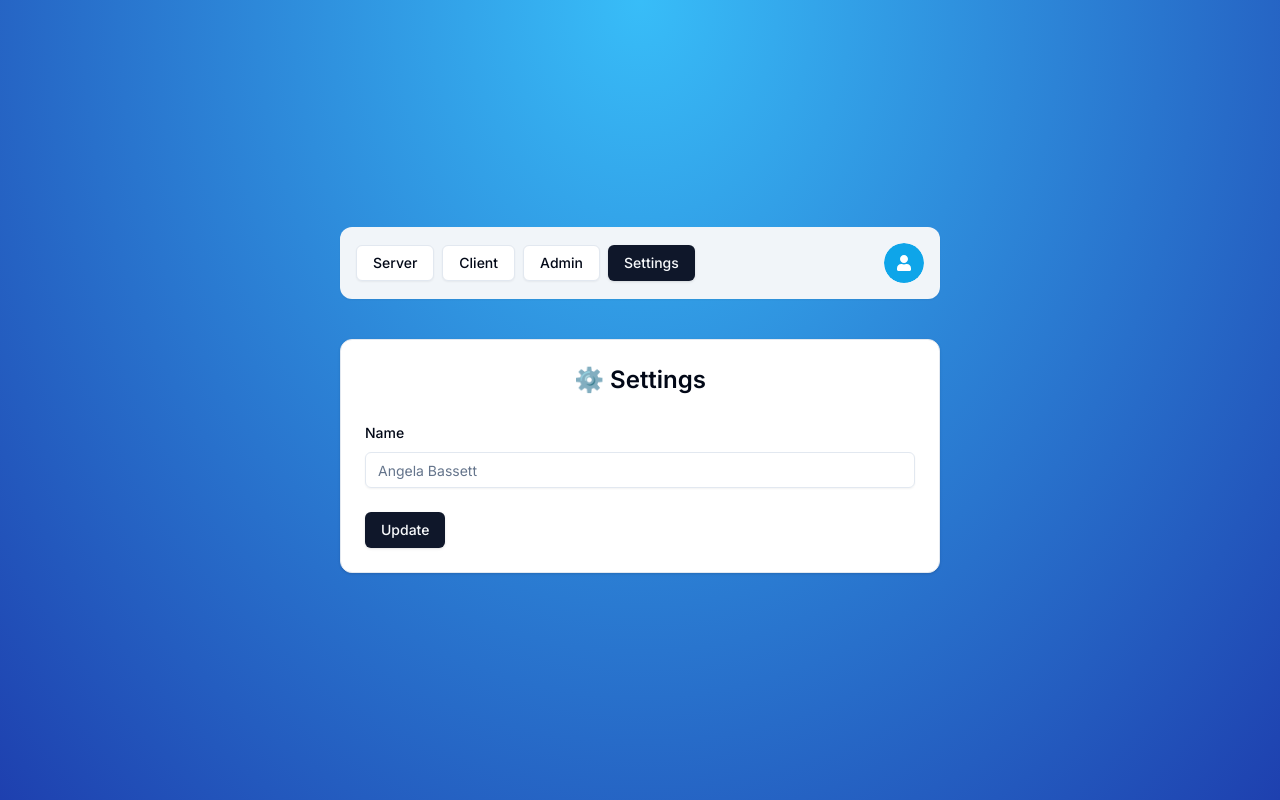
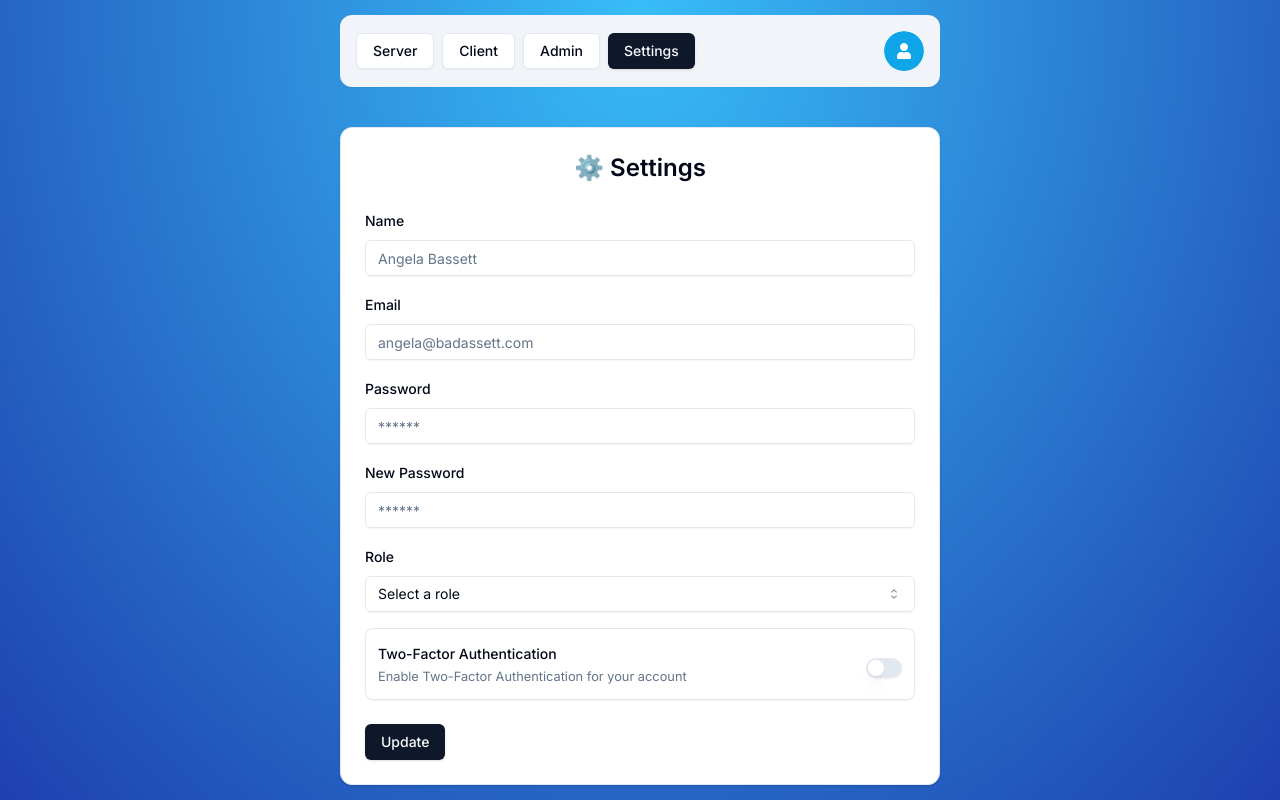
Before and after one commit to pdrmenezes/next-auth-v5-toolkit, a Next.js app: page /settings in a window 1280 px wide. Built offline with nearby package versions, Linux system fonts and the light colour scheme; no server answers.

Commit message:
feat: improve update settings form

```diff
--- a/app/(protected)/settings/page.tsx
+++ b/app/(protected)/settings/page.tsx
@@ -14,6 +14,9 @@ import { useSession } from "next-auth/react";
 import { useCurrentUser } from "@/hooks/use-current-user";
 import { FormSuccess } from "@/components/form-success";
 import { FormError } from "@/components/form-error";
+import { Select, SelectContent, SelectItem, SelectTrigger, SelectValue } from "@/components/ui/select";
+import { Switch } from "@/components/ui/switch";
+import { UserRole } from "@prisma/client";
 
 type UpdateSettingsFormType = z.output<typeof SettingsSchema>;
 
@@ -29,6 +32,11 @@ export default function SettingsPage() {
     defaultValues: {
       // using 'undefined' as fallback to avoid saving the name field as empty string on the database
       name: user?.name || undefined,
+      email: user?.email || undefined,
+      password: undefined,
+      newPassword: undefined,
+      role: user?.role || undefined,
+      isTwoFactorEnabled: user?.isTwoFactorEnabled,
     },
   });
 
@@ -66,6 +74,84 @@ export default function SettingsPage() {
                     <FormControl>
                       <Input {...field} placeholder="Angela Bassett" disabled={isPending} />
                     </FormControl>
+                    <FormMessage />
+                  </FormItem>
+                )}
+              />
+              <FormField
+                control={form.control}
+                name="email"
+                render={({ field }) => (
+                  <FormItem>
+                    <FormLabel>Email</FormLabel>
+                    <FormControl>
+                      <Input {...field} placeholder="angela@badassett.com" type="email" disabled={isPending} />
+                    </FormControl>
+                    <FormMessage />
+                  </FormItem>
+                )}
+              />
+              <FormField
+                control={form.control}
+                name="password"
+                render={({ field }) => (
+                  <FormItem>
+                    <FormLabel>Password</FormLabel>
+                    <FormControl>
+                      <Input {...field} placeholder="******" type="password" disabled={isPending} />
+                    </FormControl>
+                    <FormMessage />
+                  </FormItem>
+                )}
+              />
+              <FormField
+                control={form.control}
+                name="newPassword"
+                render={({ field }) => (
+                  <FormItem>
+                    <FormLabel>New Password</FormLabel>
+                    <FormControl>
+                      <Input {...field} placeholder="******" type="password" disabled={isPending} />
+                    </FormControl>
+                    <FormMessage />
+                  </FormItem>
+                )}
+              />
+              <FormField
+                control={form.control}
+                name="role"
+                render={({ field }) => (
+                  <FormItem>
+                    <FormLabel>Role</FormLabel>
+                    <Select disabled={isPending} onValueChange={field.onChange} defaultValue={field.value}>
+                      <FormControl>
+                        <SelectTrigger>
+                          <SelectValue placeholder="Select a role" />
+                        </SelectTrigger>
+                      </FormControl>
+                      <SelectContent>
+                        <SelectItem value={UserRole.ADMIN}>Admin</SelectItem>
+                      </SelectContent>
+                      <SelectContent>
+                        <SelectItem value={UserRole.USER}>User</SelectItem>
+                      </SelectContent>
+                    </Select>
+                    <FormMessage />
+                  </FormItem>
+                )}
+              />
+              <FormField
+                control={form.control}
+                name="isTwoFactorEnabled"
+                render={({ field }) => (
+                  <FormItem className="flex items-center justify-between rounded-lg border p-3 shadow-sm">
+                    <div className="space-y-0.5">
+                      <FormLabel>Two-Factor Authentication</FormLabel>
+                      <FormDescription>Enable Two-Factor Authentication for your account</FormDescription>
+                    </div>
+                    <FormControl>
+                      <Switch disabled={isPending} onCheckedChange={field.onChange} checked={field.value} />
+                    </FormControl>
                   </FormItem>
                 )}
               />
```
